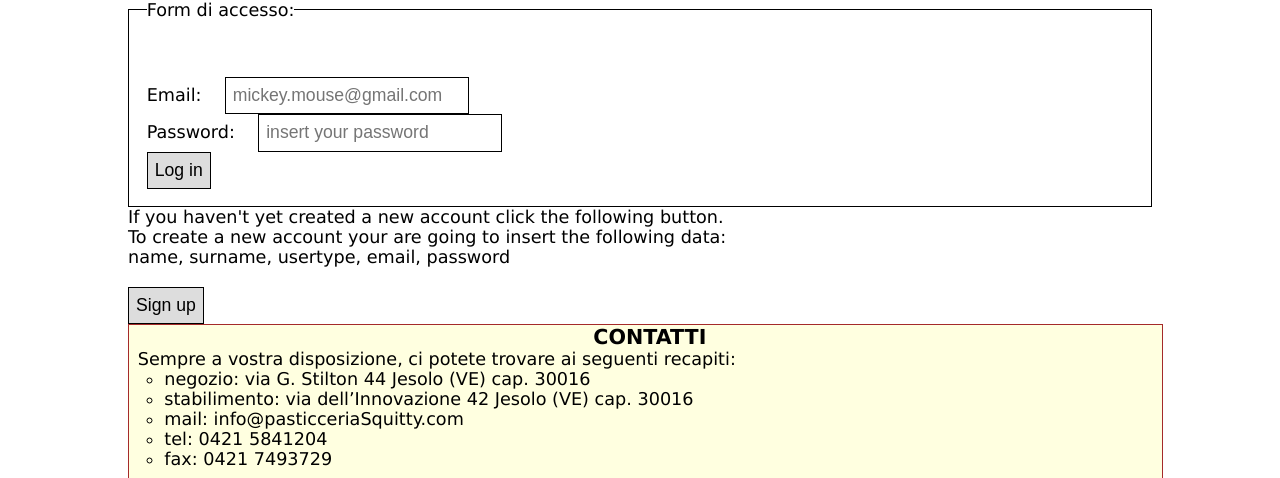
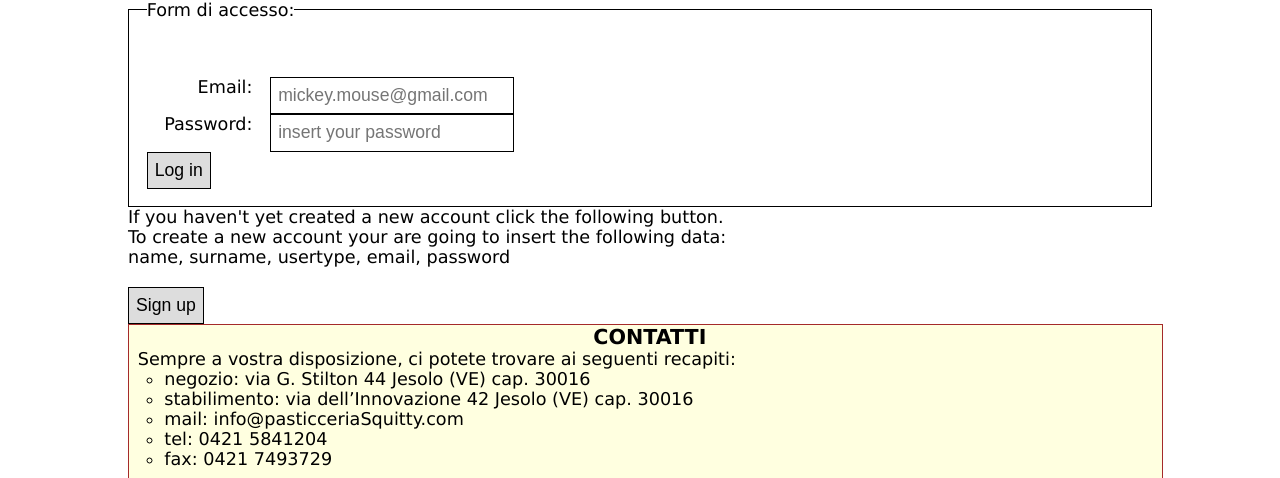
Before and after one commit to sballari/TecWeb, a PHP site: page /php/file/loginSignup.php in a window 1280 px wide. Shown: the part 138-616 px from the top of the page. Run offline with PHP 8.4, Linux system fonts and the light colour scheme.

Commit message:
css loginForm

```diff
--- a/Src/css/stile.css
+++ b/Src/css/stile.css
@@ -295,3 +295,7 @@ h2, h3{
 .bold{
   font-weight: bold;
 }
+
+#loginForm label{
+  float: left; width: 6em; text-align: right;
+}
```
